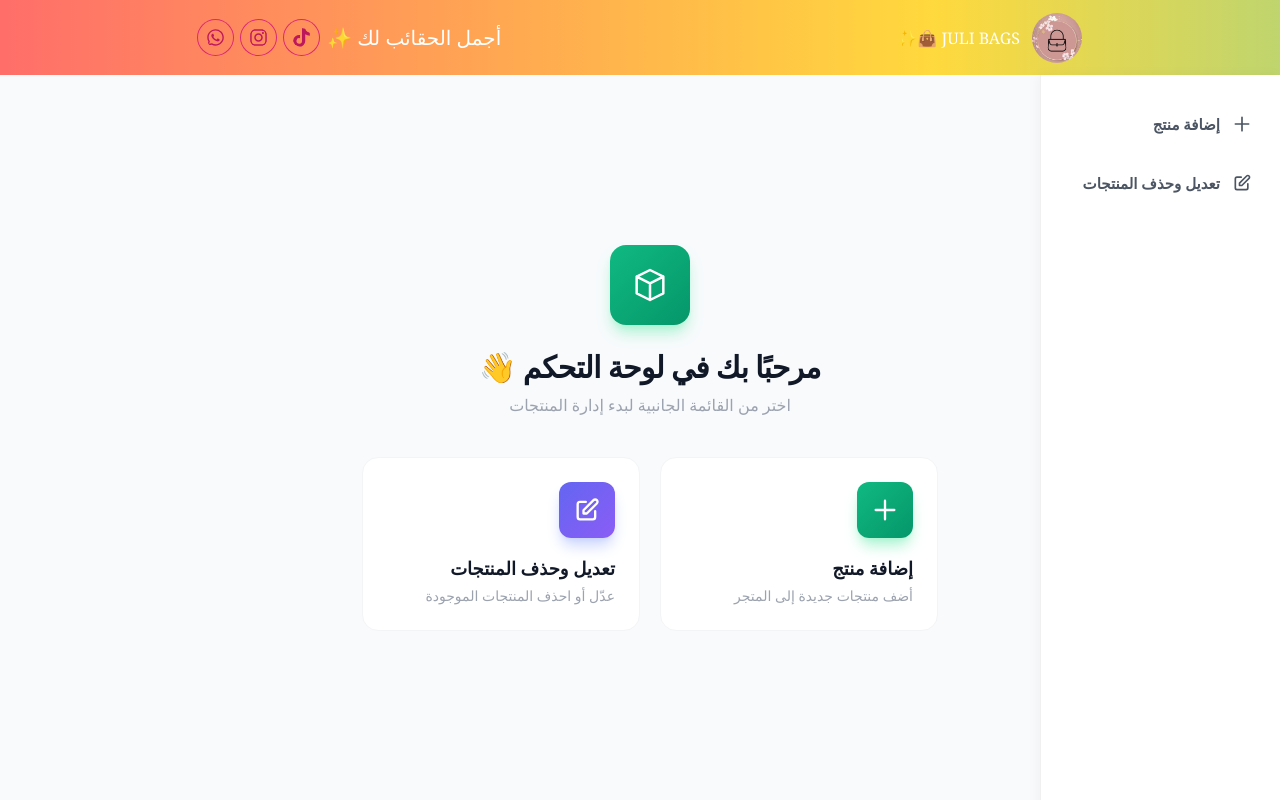
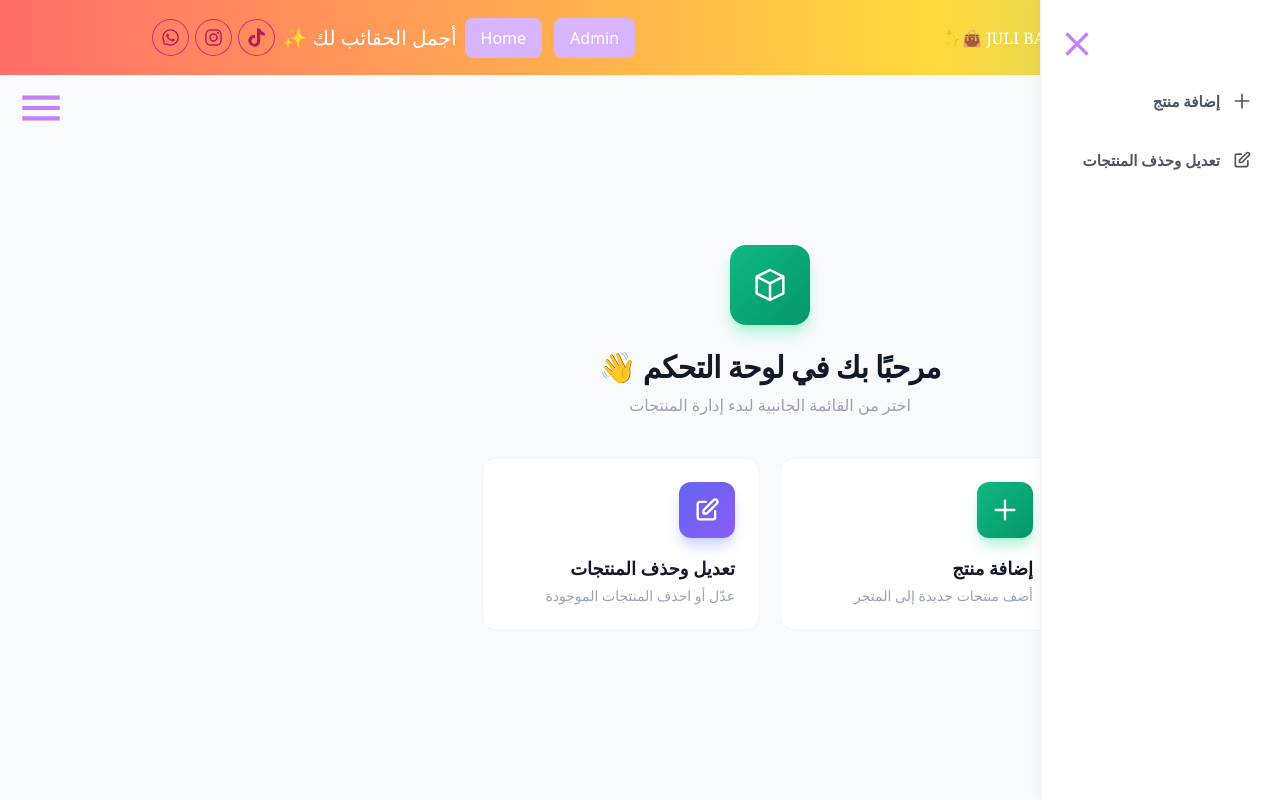
Before and after one commit to Halil2005185/julibags, a React (Vite) app in the folder frontend/: page /admin/adminMain in a window 1280 px wide. Shown: the top 800 px of the page. Built offline with nearby package versions, Linux system fonts and the light colour scheme; sample sign-in values are in the browser's storage.

Commit message:
edddiiiting

```diff
--- a/frontend/src/App.jsx
+++ b/frontend/src/App.jsx
@@ -13,6 +13,7 @@ import AdminLogin from "./pages/admin/adminLogin"
 import AdminMain from "./pages/admin/adminMain"
 import AddProduct from "./pages/admin/addProduct"
 import AllProducts from "./pages/admin/AllProducts"
+import ProtectedRoute from "./components/ProtectedRoute/protectedRoute"
 function App() {
   return (
     <section className="min-h-screen flex flex-col">
@@ -21,15 +22,34 @@ function App() {
         <Routes>
           <Route path="/" element={<Home />} />
           <Route path="/category/name-bags" element={<NameBags />} />
-          <Route path="/category/frame-bags" element={<FrameBags/>} />
+          <Route path="/category/frame-bags" element={<FrameBags />} />
           <Route path="/category/girls-bags" element={<GirlsBags />} />
-          <Route path="/category/crochet-bags" element={<CrochetBags/>} />
+          <Route path="/category/crochet-bags" element={<CrochetBags />} />
           <Route path="/category/beaded-bags" element={<BeadedBags />} />
           <Route path="/category/beaded-gifts" element={<BeadedGifts />} />
-          <Route path="/admin/adminLogin101" element={<AdminLogin />} />
-          <Route path="/admin/adminMain" element={<AdminMain />} />
-          <Route path="/admin/addProduct" element={<AddProduct />} />
-          <Route path="/admin/allProducts" element={<AllProducts />} />
+          <Route path="/admin/adminLogin101" element={
+            <AdminLogin />
+          } />
+          <Route path="/admin/adminMain" element={
+            <ProtectedRoute>
+
+              <AdminMain />
+            </ProtectedRoute>
+          } />
+          <Route path="/admin/addProduct" element={
+            <ProtectedRoute>
+
+              <AddProduct />
+            </ProtectedRoute>
+          } />
+          <Route path="/admin/allProducts" element={
+            <ProtectedRoute>
+              <AllProducts />
+            </ProtectedRoute>
+
+          }
+
+          />
 
 
         </Routes>
--- a/frontend/src/components/Header/header.jsx
+++ b/frontend/src/components/Header/header.jsx
@@ -2,9 +2,19 @@ import { Link } from "react-router-dom";
 import "../Header/header.css"
 import LogoIcon from "/images/LogoImage.jpg"
 import { FaInstagram, FaTiktok, FaWhatsapp } from "react-icons/fa6";
+import { useState } from "react";
+import { useEffect } from "react";
 
 
 function Header() {
+    const [token, setToken] = useState(localStorage.getItem("adminToken"))
+    useEffect(() => {
+        function handleStorage() {
+            setToken(localStorage.getItem("adminToken"))
+        }
+        window.addEventListener("storage", handleStorage)
+        return () => window.removeEventListener("storage", handleStorage)
+    }, [])
     return (
         <header className="w-screen flex items-center px-0 py-4 justify-around h-[75px] " >
             <Link to={"/"}>
@@ -13,8 +23,14 @@ function Header() {
                     <p className="text-white font-serif " >JULI BAGS <span>👜✨</span> </p>
                 </div>
             </Link>
-
             <div className="flex items-center gap-2 " >
+                {
+                    token &&
+                    <div className="flex gap-3 " >
+                        <Link className="font-medium text-white bg-purple-300 px-4 py-2 rounded-lg hover:scale-105 transition-all duration-150 " to={"/admin/adminMain"}>Admin</Link>
+                        <Link className="font-medium text-white bg-purple-300 px-4 py-2 rounded-lg hover:scale-105 transition-all duration-150 " to={"/"}>Home</Link>
+                    </div>
+                }
                 <p className="text-white font-serif text-[20px] " >أجمل الحقائب لك ✨</p>
                 <div className="flex items-center justify-center gap-2 text-pink-700 " >
                     <FaTiktok className="ring-1 ring-pink-600 rounded-full p-2 text-[35px] cursor-pointer " />
--- /dev/null
+++ b/frontend/src/components/ProtectedRoute/protectedRoute.jsx
@@ -0,0 +1,19 @@
+import { useEffect } from "react"
+import { useState } from "react"
+import { Navigate } from "react-router-dom"
+
+function ProtectedRoute({ children }) {
+    const [token, setToken] = useState(localStorage.getItem("adminToken"))
+    useEffect(() => {
+        function handleStorage() {
+            setToken(localStorage.getItem("adminToken"))
+        }
+        window.addEventListener("storage", handleStorage)
+        return () => window.removeEventListener("storage", handleStorage)
+    }, [])
+    if (!token) {
+        return <Navigate to={"/admin/adminLogin101"} />
+    }
+    return children
+}
+export default ProtectedRoute
--- a/frontend/src/pages/admin/AllProducts.jsx
+++ b/frontend/src/pages/admin/AllProducts.jsx
@@ -46,7 +46,7 @@ function AllProducts() {
                 `${import.meta.env.VITE_BACKEND_URL}/api/admin/products/${deleteId}`,
                 { headers: { Authorization: `Bearer ${token}` } }
             )
-            setProducts(products.filter((p) => p.documentId  !== deleteId))
+            setProducts(products.filter((p) => p.documentId !== deleteId))
             showToast("تم حذف المنتج بنجاح", "success")
         } catch (err) {
             console.error(err)
@@ -125,10 +125,10 @@ function AllProducts() {
     return (
         <section className="flex min-h-screen bg-[#f8fafc]">
             <SiberBar />
-            <div className="flex-1 ml-[260px]">
+            <div className="ms:flex-1 ms:ml-[260px]">
                 <div className="px-6 md:px-10 py-8 max-w-6xl mx-auto">
 
-                    <div className="mb-8 flex items-center justify-between">
+                    <div className="mb-8  flex flex-col sm:flex-row gap-5 sm:gap-0 items-center justify-between">
                         <div>
                             <div className="flex items-center gap-3 mb-2">
                                 <div className="w-10 h-10 rounded-xl bg-gradient-to-br from-indigo-500 to-violet-500 flex items-center justify-center shadow-lg shadow-indigo-500/20">
@@ -386,11 +386,10 @@ function AllProducts() {
             )}
 
             {toast.show && (
-                <div className={`fixed bottom-6 left-1/2 -translate-x-1/2 z-[60] px-5 py-3 rounded-xl shadow-lg flex items-center gap-3 animate-[fadeIn_0.3s_ease-out] ${
-                    toast.type === "success"
-                        ? "bg-emerald-500 text-white"
-                        : "bg-red-500 text-white"
-                }`}>
+                <div className={`fixed bottom-6 left-1/2 -translate-x-1/2 z-[60] px-5 py-3 rounded-xl shadow-lg flex items-center gap-3 animate-[fadeIn_0.3s_ease-out] ${toast.type === "success"
+                    ? "bg-emerald-500 text-white"
+                    : "bg-red-500 text-white"
+                    }`}>
                     {toast.type === "success" ? (
                         <svg xmlns="http://www.w3.org/2000/svg" className="w-5 h-5" fill="none" viewBox="0 0 24 24" stroke="currentColor" strokeWidth={2}>
                             <path strokeLinecap="round" strokeLinejoin="round" d="M5 13l4 4L19 7" />
--- a/frontend/src/pages/admin/SiberBar/siberBar.css
+++ b/frontend/src/pages/admin/SiberBar/siberBar.css
@@ -1,5 +1,4 @@
 .sidebar-aside {
-  width: 240px;
   background: #fff;
   border-left: 1px solid #f0f0f0;
   box-shadow: -2px 0 12px rgba(0, 0, 0, 0.04);
--- a/frontend/src/pages/admin/SiberBar/siberBar.jsx
+++ b/frontend/src/pages/admin/SiberBar/siberBar.jsx
@@ -1,16 +1,25 @@
 import { Link, useLocation } from "react-router-dom"
 import "./siberBar.css"
+import { useState } from "react";
+import { IoMdMenu } from "react-icons/io";
+import { IoMdClose } from "react-icons/io";
+
 
 function SiberBar() {
     const location = useLocation();
-
+    const [toggle, setToggle] = useState(false)
     return (
-        <section className="sidebar-aside w-[17%]  top-0 min-h-screen flex flex-col z-40">
-            <nav className="flex-1 flex flex-col gap-2 px-3 py-6">
+        <>
+            <span className="absolute left-0  h-screen  ">
+                <IoMdMenu onClick={() => setToggle(false)} className="text-[50px] cursor-pointer text-[#c77dff] mx-4 mt-2 " />
+            </span>
+            <section className={`fixed ${toggle ? "right-[-240px]" : "right-0"} w-[240px] transition-all duration-150 sidebar-aside bg-black top-0 h-screen flex flex-col pt-5 z-50 `}>
+                <IoMdClose onClick={() => setToggle(!toggle)} className="text-[#c77dff] z-50 text-[40px] cursor-pointer self-end ml-4 mt-1 " />
+                <nav className="flex-1 flex flex-col gap-2 px-3 py-3">
                     <Link
+                        onClick={() => setToggle(true)}
                         to="/admin/addProduct"
-                    className={`sidebar-link flex items-center gap-3 px-4 py-3.5 rounded-xl text-[15px] font-semibold transition-all duration-200 ${
-                        location.pathname === "/admin/addProduct"
+                        className={`sidebar-link flex items-center gap-3 px-4 py-3.5 rounded-xl text-[15px] font-semibold transition-all duration-200 ${location.pathname === "/admin/addProduct"
                             ? "sidebar-link-active text-white"
                             : "text-gray-600 hover:bg-gray-100"
                             }`}
@@ -22,9 +31,10 @@ function SiberBar() {
                     </Link>
 
                     <Link
+                        onClick={() => setToggle(true)}
+
                         to="/admin/allProducts"
-                    className={`sidebar-link flex items-center gap-3 px-4 py-3.5 rounded-xl text-[15px] font-semibold transition-all duration-200 ${
-                        location.pathname === "/admin/allProducts"
+                        className={`sidebar-link flex items-center gap-3 px-4 py-3.5 rounded-xl text-[15px] font-semibold transition-all duration-200 ${location.pathname === "/admin/allProducts"
                             ? "sidebar-link-active text-white"
                             : "text-gray-600 hover:bg-gray-100"
                             }`}
@@ -36,6 +46,7 @@ function SiberBar() {
                     </Link>
                 </nav>
             </section>
+        </>
     )
 }
 
--- a/frontend/src/pages/admin/addProduct.jsx
+++ b/frontend/src/pages/admin/addProduct.jsx
@@ -96,10 +96,11 @@ function AddProduct() {
     }
 
     return (
-        <section className="flex min-h-screen bg-[#f8fafc]">
+        <section className="flex flex-col  min-h-screen bg-[#f8fafc]">
+
             <SiberBar />
-            <div className="flex-1 ml-[260px]">
-                <div className="px-6 md:px-10 py-8 max-w-4xl mx-auto">
+            <div className="ms:flex-1 ms:ml-[260px]">
+                <div className="px-6 md:px-10 py-8 ms:max-w-4xl mx-auto">
 
                     <div className="mb-8">
                         <div className="flex items-center gap-3 mb-2">
--- a/frontend/src/pages/admin/adminMain.jsx
+++ b/frontend/src/pages/admin/adminMain.jsx
@@ -5,7 +5,7 @@ function AdminMain() {
     return (
         <section className="flex min-h-screen bg-[#f8fafc]">
             <SiberBar />
-            <div className="flex-1 ml-[260px] w-[83%] ">
+            <div className="ms:flex-1 sm:ml-[260px] w-full sm:w-[83%] ">
                 <div className="px-8 py-10 flex flex-col items-center justify-center min-h-[calc(100vh-75px)]">
                     <div className="text-center mb-10">
                         <div className="mx-auto w-20 h-20 rounded-2xl flex items-center justify-center shadow-lg mb-6 bg-gradient-to-br from-emerald-500 to-emerald-600 shadow-emerald-200">
```
Also changed, not shown: 2 other files (tests, documents, lock files or other folders). Lines whose indentation alone changed are shown as unchanged.
